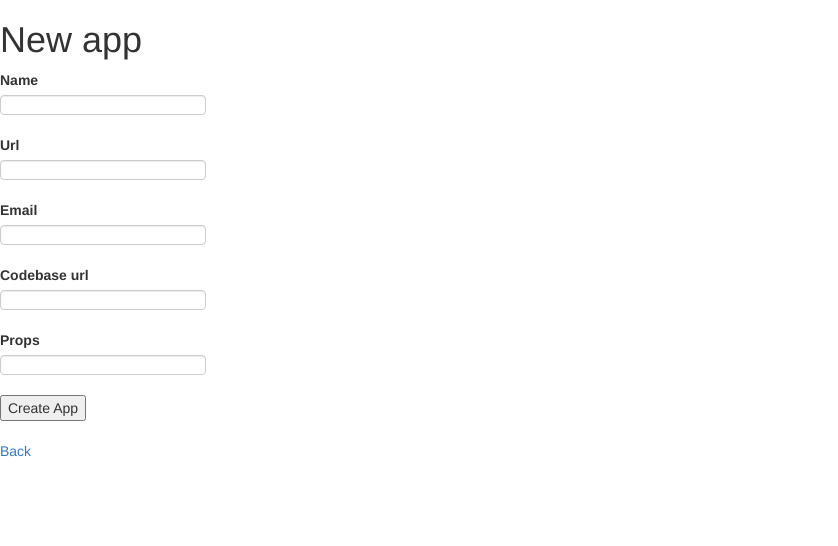
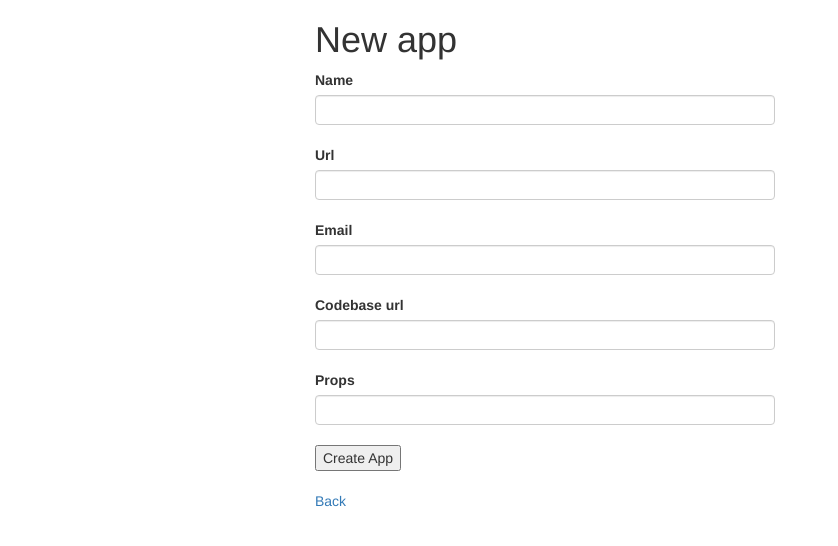
Before and after one commit to atseng/LaunchBox, a Rails app: page /apps/new in a window 1280 px wide. Shown: the top 546 px of the page, without its empty margins (0-838 px from the left). Run offline with Rails 7, Linux system fonts and the light colour scheme; style sheets or scripts are compiled from the project's sources; parts of the project's set-up code (start-up, migrations or seed data) failed here and were passed over; some libraries are stand-ins or nearby versions.

Commit message:
first run style  index.html and new.html

```diff
--- a/app/views/apps/_form.html.erb
+++ b/app/views/apps/_form.html.erb
@@ -13,23 +13,23 @@
 
   <div class="field">
     <%= f.label :name %><br />
-    <%= f.text_field :name %>
+    <%= f.text_field :name, class: 'input-block-level' %>
   </div>
   <div class="field">
     <%= f.label :url %><br />
-    <%= f.text_field :url %>
+    <%= f.text_field :url, class: 'input-block-level' %>
   </div>
   <div class="field">
     <%= f.label :email %><br />
-    <%= f.text_field :email %>
+    <%= f.text_field :email, class: 'input-block-level' %>
   </div>
   <div class="field">
     <%= f.label :codebase_url %><br />
-    <%= f.text_field :codebase_url %>
+    <%= f.text_field :codebase_url, class: 'input-block-level' %>
   </div>
   <div class="field">
     <%= f.label :props %><br />
-    <%= f.number_field :props %>
+    <%= f.number_field :props, class: 'input-block-level' %>
   </div>
   <div class="actions">
     <%= f.submit %>
--- a/app/views/apps/new.html.erb
+++ b/app/views/apps/new.html.erb
@@ -1,5 +1,16 @@
-<h1>New app</h1>
+<div class= "container">
+    <div class= "row">
+     <div class="offset3 span6">
+        <h1>New app</h1>
+      </div>
+    </div>
 
-<%= render 'form' %>
+    <div class= "row">
+      <div class="offset3 span6">
+        <%= render 'form' %>
 
-<%= link_to 'Back', apps_path %>
+        <%= link_to 'Back', apps_path %>
+
+      </div>
+    </div>
+</div>
```
Also changed, not shown: app/views/apps/index.html.erb (+11 -5 lines).
